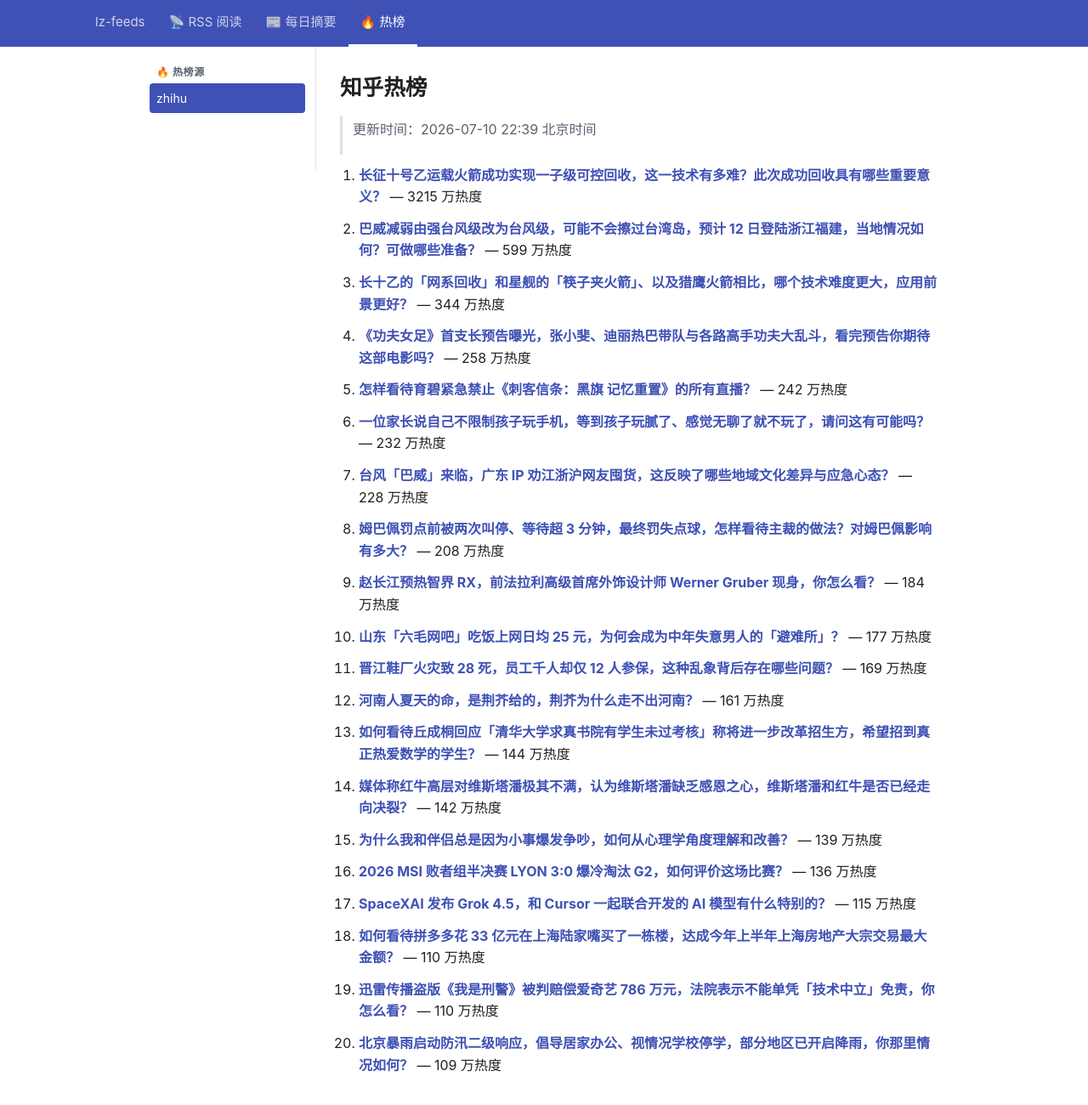
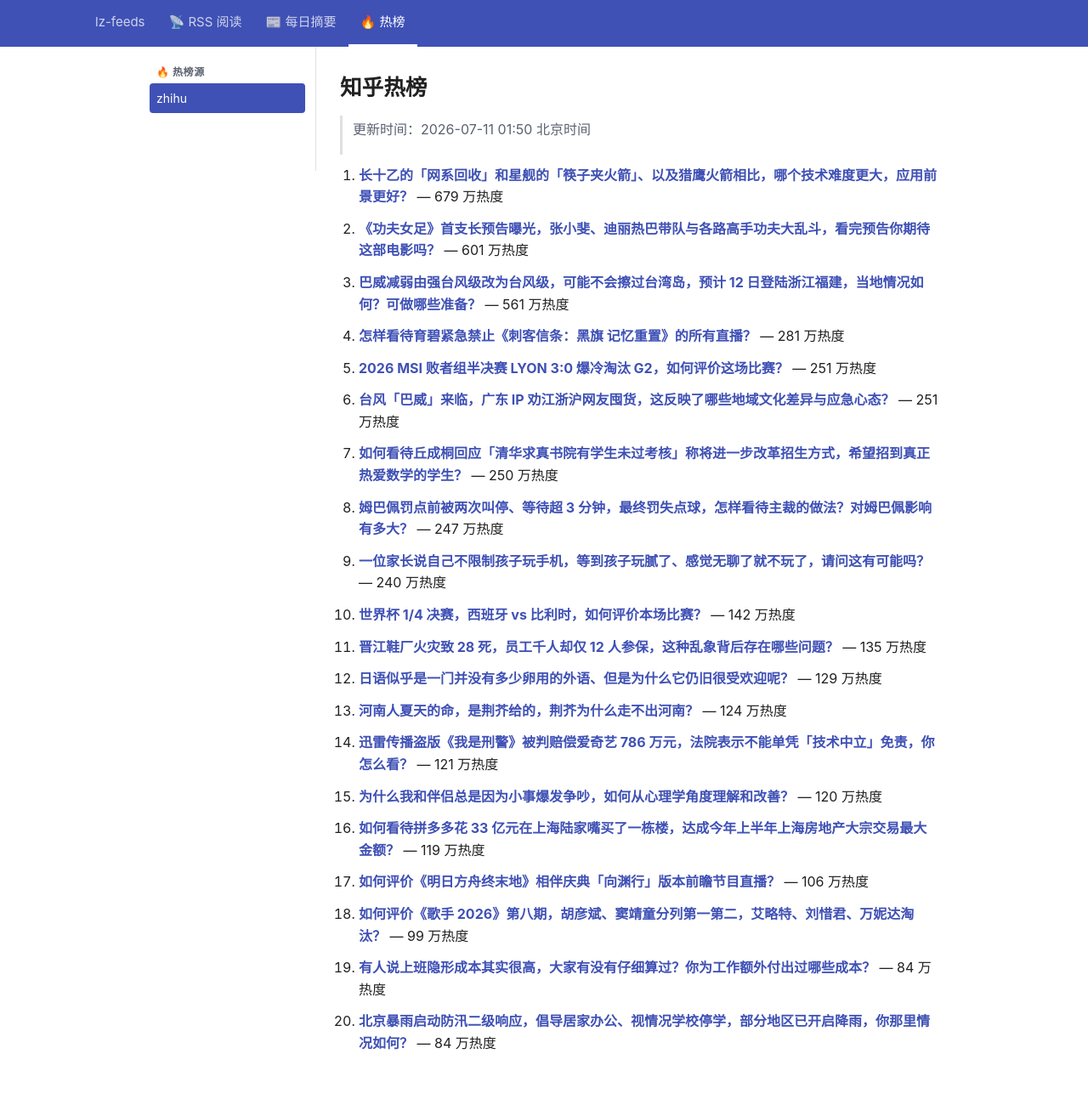
Before and after one commit to lizhang0101/lz-feeds, a Jekyll site: the page built from _hotlist/zhihu.md, in a window 1280 px wide and 1330 px high. Shown: the top 1300 px of the window at 85% size. Built offline with Jekyll 4.4.1, drawn with Linux system fonts in a browser that asks for light colours.

Commit message:
hotlist: 2026-07-10T17:50Z

```diff
--- a/_hotlist/zhihu.md
+++ b/_hotlist/zhihu.md
@@ -1,48 +1,48 @@
 ---
-updated: 2026-07-10 22:39 北京时间
+updated: 2026-07-11 01:50 北京时间
 count: 20
 ---
 
 # 知乎热榜
 
-> 更新时间：2026-07-10 22:39 北京时间
+> 更新时间：2026-07-11 01:50 北京时间
 
-1. **[长征十号乙运载火箭成功实现一子级可控回收，这一技术有多难？此次成功回收具有哪些重要意义？](https://www.zhihu.com/question/2058516301257994660)** — 3215 万热度
+1. **[长十乙的「网系回收」和星舰的「筷子夹火箭」、以及猎鹰火箭相比，哪个技术难度更大，应用前景更好？](https://www.zhihu.com/question/2058873625373930494)** — 679 万热度
 
-2. **[巴威减弱由强台风级改为台风级，可能不会擦过台湾岛，预计 12 日登陆浙江福建，当地情况如何？可做哪些准备？](https://www.zhihu.com/question/2058543803955241209)** — 599 万热度
+2. **[《功夫女足》首支长预告曝光，张小斐、迪丽热巴带队与各路高手功夫大乱斗，看完预告你期待这部电影吗？](https://www.zhihu.com/question/2058924914954827300)** — 601 万热度
 
-3. **[长十乙的「网系回收」和星舰的「筷子夹火箭」、以及猎鹰火箭相比，哪个技术难度更大，应用前景更好？](https://www.zhihu.com/question/2058873625373930494)** — 344 万热度
+3. **[巴威减弱由强台风级改为台风级，可能不会擦过台湾岛，预计 12 日登陆浙江福建，当地情况如何？可做哪些准备？](https://www.zhihu.com/question/2058543803955241209)** — 561 万热度
 
-4. **[《功夫女足》首支长预告曝光，张小斐、迪丽热巴带队与各路高手功夫大乱斗，看完预告你期待这部电影吗？](https://www.zhihu.com/question/2058924914954827300)** — 258 万热度
+4. **[怎样看待育碧紧急禁止《刺客信条：黑旗 记忆重置》的所有直播？](https://www.zhihu.com/question/2057907070880442102)** — 281 万热度
 
-5. **[怎样看待育碧紧急禁止《刺客信条：黑旗 记忆重置》的所有直播？](https://www.zhihu.com/question/2057907070880442102)** — 242 万热度
+5. **[2026 MSI 败者组半决赛 LYON 3:0 爆冷淘汰 G2，如何评价这场比赛？](https://www.zhihu.com/question/2058931519964632452)** — 251 万热度
 
-6. **[一位家长说自己不限制孩子玩手机，等到孩子玩腻了、感觉无聊了就不玩了，请问这有可能吗？](https://www.zhihu.com/question/2056407322340103396)** — 232 万热度
+6. **[台风「巴威」来临，广东 IP 劝江浙沪网友囤货，这反映了哪些地域文化差异与应急心态？](https://www.zhihu.com/question/2058370202128195965)** — 251 万热度
 
-7. **[台风「巴威」来临，广东 IP 劝江浙沪网友囤货，这反映了哪些地域文化差异与应急心态？](https://www.zhihu.com/question/2058370202128195965)** — 228 万热度
+7. **[如何看待丘成桐回应「清华求真书院有学生未过考核」称将进一步改革招生方式，希望招到真正热爱数学的学生？](https://www.zhihu.com/question/2058954188344616495)** — 250 万热度
 
-8. **[姆巴佩罚点前被两次叫停、等待超 3 分钟，最终罚失点球，怎样看待主裁的做法？对姆巴佩影响有多大？](https://www.zhihu.com/question/2058868557505639714)** — 208 万热度
+8. **[姆巴佩罚点前被两次叫停、等待超 3 分钟，最终罚失点球，怎样看待主裁的做法？对姆巴佩影响有多大？](https://www.zhihu.com/question/2058868557505639714)** — 247 万热度
 
-9. **[赵长江预热智界 RX，前法拉利高级首席外饰设计师 Werner Gruber 现身，你怎么看？](https://www.zhihu.com/question/2058569314773602924)** — 184 万热度
+9. **[一位家长说自己不限制孩子玩手机，等到孩子玩腻了、感觉无聊了就不玩了，请问这有可能吗？](https://www.zhihu.com/question/2056407322340103396)** — 240 万热度
 
-10. **[山东「六毛网吧」吃饭上网日均 25 元，为何会成为中年失意男人的「避难所」？](https://www.zhihu.com/question/2057778953075561733)** — 177 万热度
+10. **[世界杯 1/4 决赛，西班牙 vs 比利时，如何评价本场比赛？](https://www.zhihu.com/question/2058965616472450804)** — 142 万热度
 
-11. **[晋江鞋厂火灾致 28 死，员工千人却仅 12 人参保，这种乱象背后存在哪些问题？](https://www.zhihu.com/question/2058823246980571934)** — 169 万热度
+11. **[晋江鞋厂火灾致 28 死，员工千人却仅 12 人参保，这种乱象背后存在哪些问题？](https://www.zhihu.com/question/2058823246980571934)** — 135 万热度
 
-12. **[河南人夏天的命，是荆芥给的，荆芥为什么走不出河南？](https://www.zhihu.com/question/2057942154115298858)** — 161 万热度
+12. **[日语似乎是一门并没有多少卵用的外语、但是为什么它仍旧很受欢迎呢？](https://www.zhihu.com/question/2175592475)** — 129 万热度
 
-13. **[如何看待丘成桐回应「清华大学求真书院有学生未过考核」称将进一步改革招生方，希望招到真正热爱数学的学生？](https://www.zhihu.com/question/2058954188344616495)** — 144 万热度
+13. **[河南人夏天的命，是荆芥给的，荆芥为什么走不出河南？](https://www.zhihu.com/question/2057942154115298858)** — 124 万热度
 
-14. **[媒体称红牛高层对维斯塔潘极其不满，认为维斯塔潘缺乏感恩之心，维斯塔潘和红牛是否已经走向决裂？](https://www.zhihu.com/question/2058154812710065257)** — 142 万热度
+14. **[迅雷传播盗版《我是刑警》被判赔偿爱奇艺 786 万元，法院表示不能单凭「技术中立」免责，你怎么看？](https://www.zhihu.com/question/2058174785780299246)** — 121 万热度
 
-15. **[为什么我和伴侣总是因为小事爆发争吵，如何从心理学角度理解和改善？](https://www.zhihu.com/question/1966462985095587672)** — 139 万热度
+15. **[为什么我和伴侣总是因为小事爆发争吵，如何从心理学角度理解和改善？](https://www.zhihu.com/question/1966462985095587672)** — 120 万热度
 
-16. **[2026 MSI 败者组半决赛 LYON 3:0 爆冷淘汰 G2，如何评价这场比赛？](https://www.zhihu.com/question/2058931519964632452)** — 136 万热度
+16. **[如何看待拼多多花 33 亿元在上海陆家嘴买了一栋楼，达成今年上半年上海房地产大宗交易最大金额？](https://www.zhihu.com/question/2058676026578657793)** — 119 万热度
 
-17. **[SpaceXAI 发布 Grok 4.5，和  Cursor 一起联合开发的 AI 模型有什么特别的？](https://www.zhihu.com/question/2058472497230648834)** — 115 万热度
+17. **[如何评价《明日方舟终末地》相伴庆典‌「向渊行」版本前瞻节目直播？](https://www.zhihu.com/question/2058999798796227993)** — 106 万热度
 
-18. **[如何看待拼多多花 33 亿元在上海陆家嘴买了一栋楼，达成今年上半年上海房地产大宗交易最大金额？](https://www.zhihu.com/question/2058676026578657793)** — 110 万热度
+18. **[如何评价《歌手 2026》第八期，胡彦斌、窦靖童分列第一第二，艾略特、刘惜君、万妮达淘汰？](https://www.zhihu.com/question/2058996098555975122)** — 99 万热度
 
-19. **[迅雷传播盗版《我是刑警》被判赔偿爱奇艺 786 万元，法院表示不能单凭「技术中立」免责，你怎么看？](https://www.zhihu.com/question/2058174785780299246)** — 110 万热度
+19. **[有人说上班隐形成本其实很高，大家有没有仔细算过？你为工作额外付出过哪些成本？](https://www.zhihu.com/question/2058902757856080101)** — 84 万热度
 
-20. **[北京暴雨启动防汛二级响应，倡导居家办公、视情况学校停学，部分地区已开启降雨，你那里情况如何？](https://www.zhihu.com/question/2058576161320297656)** — 109 万热度
+20. **[北京暴雨启动防汛二级响应，倡导居家办公、视情况学校停学，部分地区已开启降雨，你那里情况如何？](https://www.zhihu.com/question/2058576161320297656)** — 84 万热度
```
